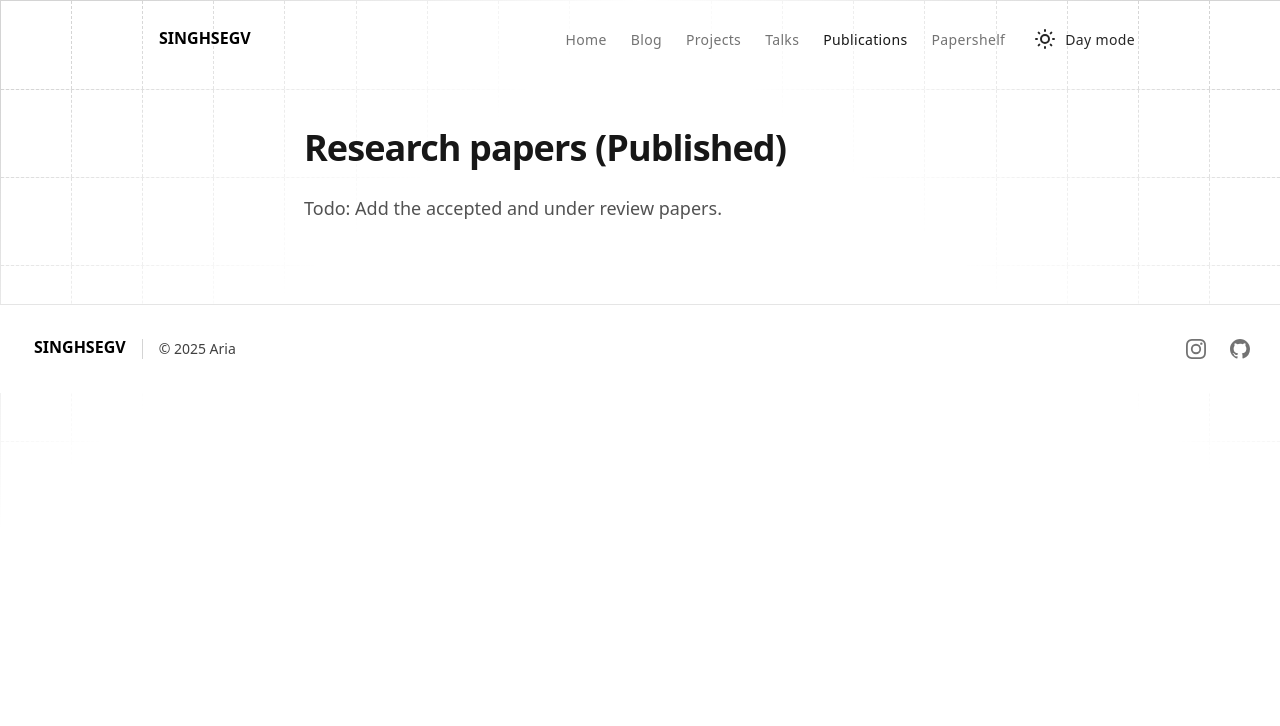
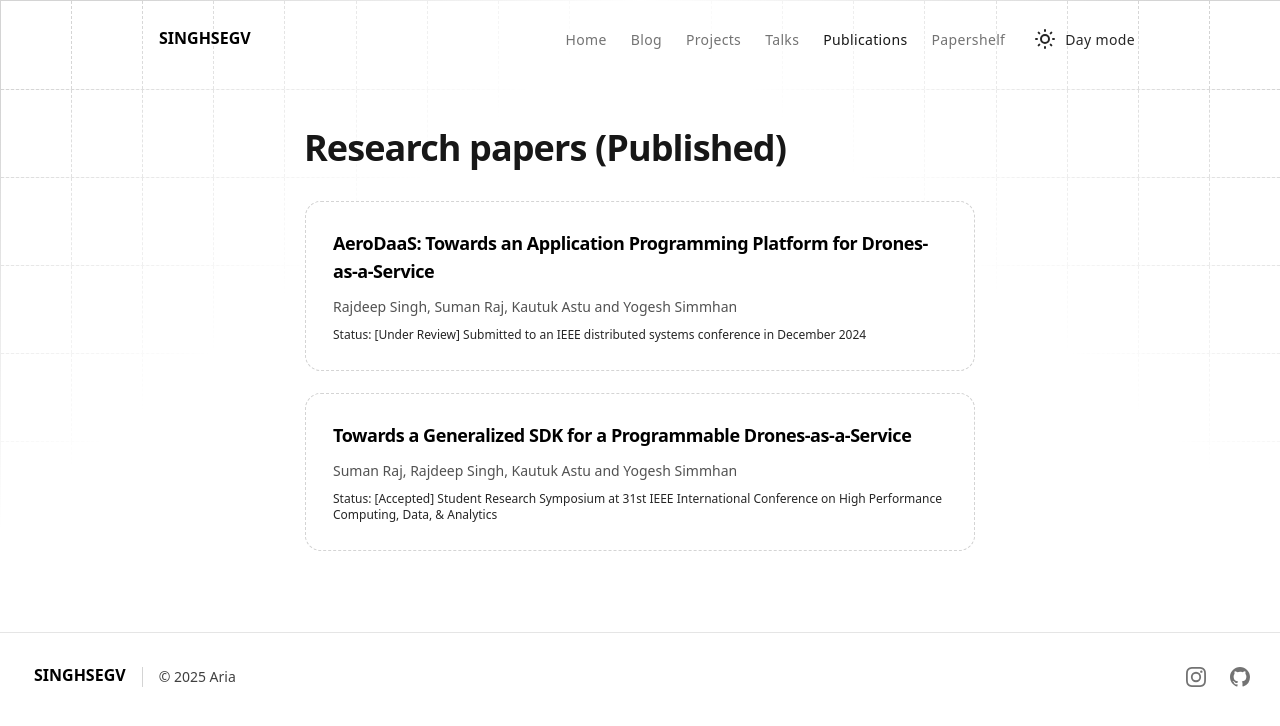
Before and after one commit to singhsegv/singhsegv.github.io, an Astro site: page /publications in a window 1280 px wide. Built offline with nearby package versions, Linux system fonts and the light colour scheme; Astro itself is replaced by a stand-in of ours.

Commit message:
more content

```diff
--- /dev/null
+++ b/src/components/publications-loop.astro
@@ -0,0 +1,91 @@
+---
+import { getCollection } from "astro:content";
+const allPublications = await getCollection("publication");
+
+const { count } = Astro.props;
+
+function parseDate(dateStr) {
+  const [month, day, year] = dateStr.split(" ");
+  return new Date(`${month} ${parseInt(day)}, ${year}`);
+}
+
+const sortedPublications = allPublications
+  .map((post) => ({
+    ...post,
+    date: parseDate(post.data.dateFormatted),
+  }))
+  .sort((a, b) => b.date.getTime() - a.date.getTime());
+
+const postsLoop = sortedPublications.slice(0, count).map((post) => {
+  return {
+    ...(post.data || {}),
+    link: `/publication/${post.slug}`,
+  };
+});
+---
+
+{
+  postsLoop.map((post) => {
+    return (
+      <div class="relative border border-transparent border-dashed cursor-pointer p-7 group rounded-2xl">
+        <div class="absolute inset-0 z-20 w-full h-full duration-300 ease-out bg-white border border-dashed dark:bg-neutral-950 rounded-2xl border-neutral-300 dark:border-neutral-600 group-hover:-translate-x-1 group-hover:-translate-y-1" />
+        <div class="absolute inset-0 z-10 w-full h-full duration-300 ease-out border border-dashed rounded-2xl border-neutral-300 dark:border-neutral-600 group-hover:translate-x-1 group-hover:translate-y-1" />
+        <div class="relative z-30 duration-300 ease-out group-hover:-translate-x-1 group-hover:-translate-y-1">
+          <h2 class="flex items-center mb-3">
+            <a
+              href={post.link}
+              class="text-base font-bold leading-tight tracking-tight sm:text-lg dark:text-neutral-100"
+            >
+              {post.title}
+            </a>
+            <svg
+              class="group-hover:translate-x-0 flex-shrink-0 translate-y-0.5 -translate-x-1 w-2.5 h-2.5 stroke-current ml-1 transition-all ease-in-out duration-200  transform"
+              viewBox="0 0 13 15"
+              version="1.1"
+              xmlns="http://www.w3.org/2000/svg"
+              xmlns:xlink="http://www.w3.org/1999/xlink"
+            >
+              <g
+                stroke="none"
+                stroke-width="1"
+                fill="none"
+                fill-rule="evenodd"
+                stroke-linecap="round"
+                stroke-linejoin="round"
+              >
+                <g
+                  id="svg"
+                  transform="translate(0.666667, 2.333333)"
+                  stroke="currentColor"
+                  stroke-width="2.4"
+                >
+                  <g>
+                    <>
+                      <polyline
+                        class="transition-all duration-200 ease-out opacity-0 delay-0 group-hover:opacity-100"
+                        points="5.33333333 0 10.8333333 5.5 5.33333333 11"
+                      />
+                      <line
+                        class="transition-all duration-200 ease-out transform -translate-x-1 opacity-0 group-hover:translate-x-0 group-hover:opacity-100 group-hover:ml-0"
+                        x1="10.8333333"
+                        y1="5.5"
+                        x2="0.833333333"
+                        y2="5.16666667"
+                      />
+                    </>
+                  </g>
+                </g>
+              </g>
+            </svg>
+          </h2>
+          <p class="text-sm text-neutral-600 dark:text-neutral-400">
+            <span>{post.description}</span>
+          </p>
+          <div class="mt-2.5 text-xs font-medium text-neutral-800 dark:text-neutral-300">
+            Status: {post.dateFormatted}
+          </div>
+        </div>
+      </div>
+    );
+  })
+}
--- /dev/null
+++ b/src/content/publication/aerodaas.md
@@ -0,0 +1,10 @@
+---
+layout: ../../layouts/publication.astro
+title: "AeroDaaS: Towards an Application Programming Platform for Drones-as-a-Service"
+description: Rajdeep Singh, Suman Raj, Kautuk Astu and Yogesh Simmhan
+dateFormatted: "[Under Review] Submitted to an IEEE distributed systems conference in December 2024"
+---
+
+Inspecting and digging around your apk.
+
+Original Article on Medium: [link](https://medium.com/android-news/exploring-your-apk-with-classyshark-f420ebb85dbb)
--- /dev/null
+++ b/src/content/publication/o-sdk.md
@@ -0,0 +1,10 @@
+---
+layout: ../../layouts/publication.astro
+title: "Towards a Generalized SDK for a Programmable Drones-as-a-Service"
+description: Suman Raj, Rajdeep Singh, Kautuk Astu and Yogesh Simmhan
+dateFormatted: "[Accepted] Student Research Symposium at 31st IEEE International Conference on High Performance Computing, Data, & Analytics"
+---
+
+Inspecting and digging around your apk.
+
+Original Article on Medium: [link](https://medium.com/android-news/exploring-your-apk-with-classyshark-f420ebb85dbb)
--- /dev/null
+++ b/src/layouts/publication.astro
@@ -0,0 +1,34 @@
+---
+import Layout from "./main.astro";
+const { frontmatter } = Astro.props;
+---
+
+<Layout title={frontmatter.title}>
+  <main
+    class="relative z-30 max-w-4xl pb-1 mx-auto mt-10 bg-white dark:bg-neutral-950 md:rounded-t-md text-neutral-900"
+  >
+    <div
+      class="relative flex flex-col px-5 pt-6 border-t border-b-0 md:border-r md:border-l md:pt-20 lg:px-0 justify-stretch md:rounded-t-2xl border-neutral-200 dark:border-neutral-800"
+    >
+      <div
+        class="absolute top-0 left-0 hidden w-px h-full mt-1 -translate-x-px md:block bg-gradient-to-b from-transparent to-white dark:to-neutral-950"
+      >
+      </div>
+      <div
+        class="absolute top-0 right-0 hidden w-px h-full mt-1 translate-x-px md:block bg-gradient-to-b from-transparent to-white dark:to-neutral-950"
+      >
+      </div>
+      <h1
+        class="w-full max-w-2xl mx-auto text-3xl font-bold leading-tight tracking-tighter text-left md:mb-12 md:text-4xl dark:text-neutral-100 lg:text-5xl md:leading-none"
+      >
+        {frontmatter.title}
+      </h1>
+    </div>
+
+    <article
+      class="w-full max-w-2xl mx-auto mb-20 prose-sm prose px-7 lg:px-0 lg:prose-lg dark:prose-invert"
+    >
+      <slot />
+    </article>
+  </main>
+</Layout>
--- a/src/pages/papers.astro
+++ b/src/pages/papers.astro
@@ -8,7 +8,7 @@ import Layout from "../layouts/main.astro";
   <section class="relative z-20 max-w-2xl mx-auto my-12 px-7 lg:px-0">
     <PageHeading
       title="Research papers (Read)"
-      description="I like reading and implementing research papers around various topics that interests me and a big part of my current job also requires me to do the same. Todo: Add the best papers from the read list till now."
+      description="I like reading and implementing research papers around various topics that interests me and a big part of my current job also requires me to do the same. Todo: Add the most interesting reads till now."
     />
   </section>
 </Layout>
--- a/src/pages/publications.astro
+++ b/src/pages/publications.astro
@@ -1,14 +1,15 @@
 ---
 import PageHeading from "../components/page-heading.astro";
-import PostsLoop from "../components/posts-loop.astro";
+import PublicationsLoop from "../components/publications-loop.astro";
 import Layout from "../layouts/main.astro";
 ---
 
 <Layout title="Publications">
   <section class="relative z-20 max-w-2xl mx-auto my-12 px-7 lg:px-0">
-    <PageHeading
-      title="Research papers (Published)"
-      description="Todo: Add the accepted and under review papers."
-    />
+    <PageHeading title="Research papers (Published)" description="" />
+
+    <div class="z-50 flex flex-col items-stretch w-full gap-5 my-8">
+      <PublicationsLoop count="999999999" />
+    </div>
   </section>
 </Layout>
```
